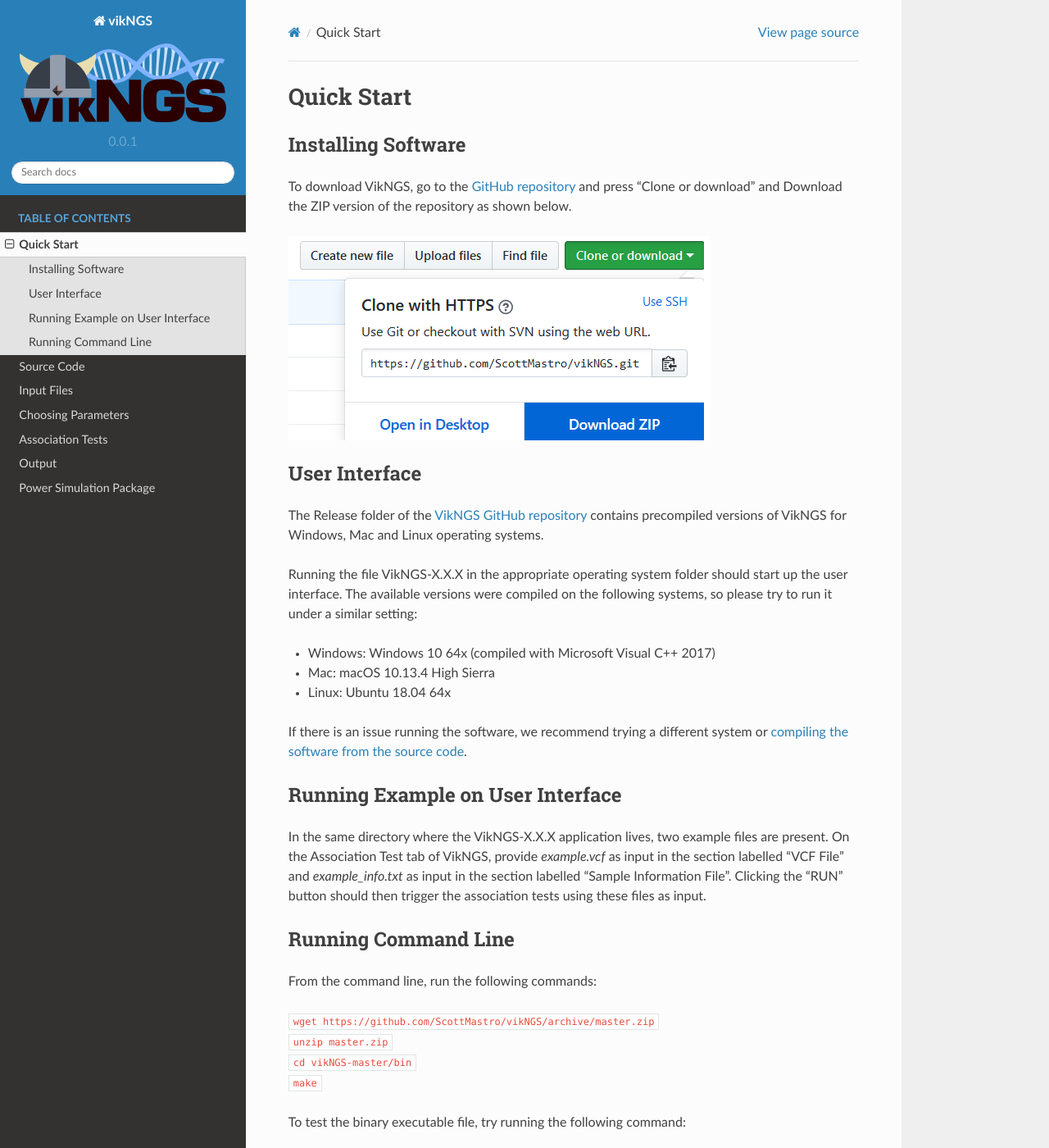
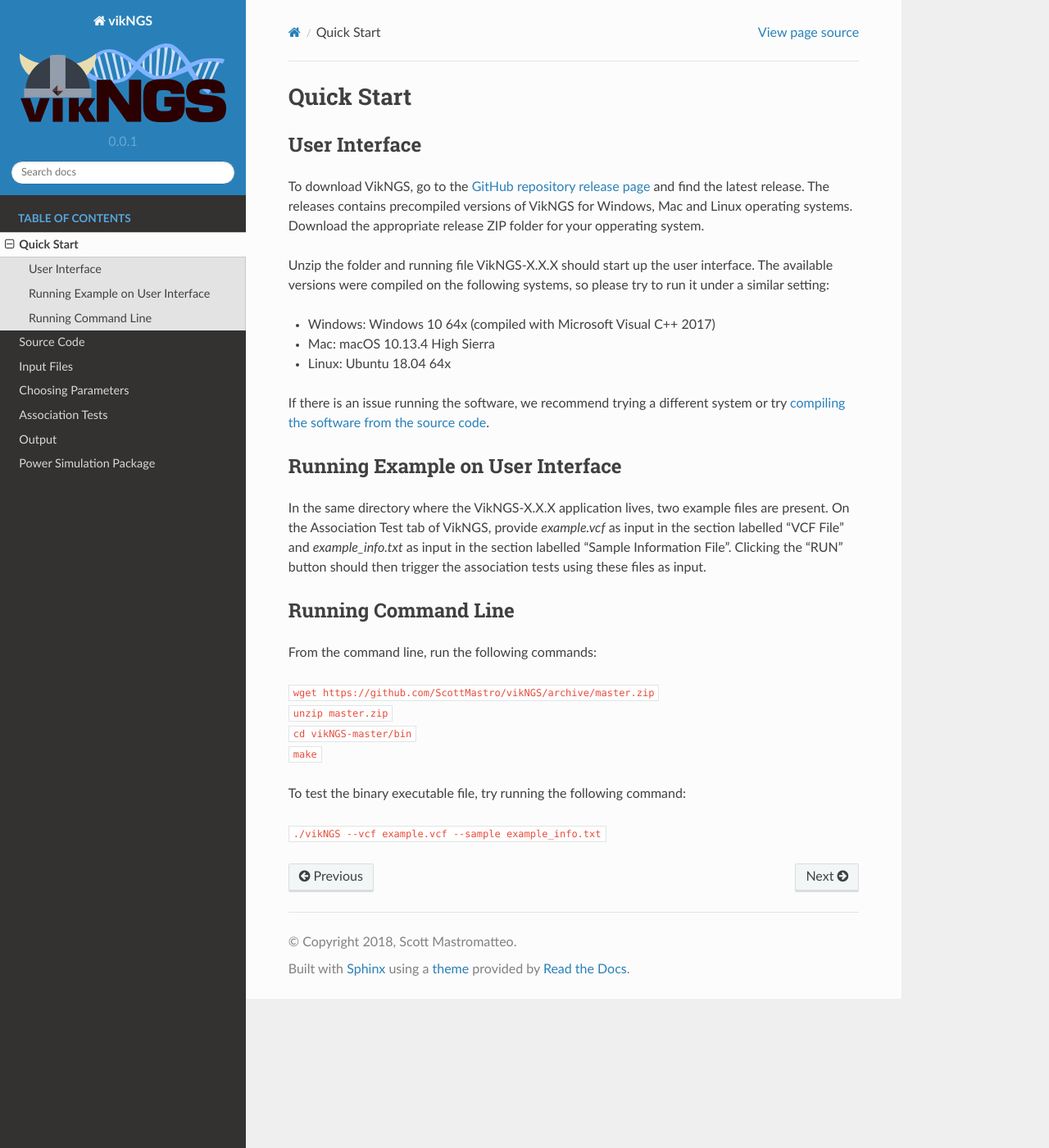
Before and after one commit to ScottMastro/vikngsdocs, a Sphinx documentation site: the page built from source/quick_start.rst, in a window 1280 px wide and 1400 px high. Shown: the whole window at 82% size. Built offline with Sphinx 7.4.7 and the Read the Docs theme 2.0.0, drawn with Linux system fonts in a browser that asks for light colours.

Commit message:
Update quick_start.rst

```diff
--- a/source/quick_start.rst
+++ b/source/quick_start.rst
@@ -3,19 +3,12 @@
 Quick Start
 ==================================
 
-Installing Software
-------------------------------
-
-To download VikNGS, go to the `GitHub repository <https://github.com/ScottMastro/vikNGS/tree/master/>`_ and press "Clone or download" and Download the ZIP version of the repository as shown below.
-
-.. figure:: resources/download.png
-
 User Interface
 ------------------------------
 
-The Release folder of the `VikNGS GitHub repository <https://github.com/ScottMastro/vikNGS/tree/master/>`_ contains precompiled versions of VikNGS for Windows, Mac and Linux operating systems.
+To download VikNGS, go to the `GitHub repository release page <https://github.com/ScottMastro/vikNGS/releases/>`_ and find the latest release. The releases contains precompiled versions of VikNGS for Windows, Mac and Linux operating systems. Download the appropriate release ZIP folder for your opperating system.
 
-Running the file VikNGS-X.X.X in the appropriate operating system folder should start up the user interface. The available versions were compiled on the following systems, so please try to run it under a similar setting:
+Unzip the folder and running file VikNGS-X.X.X should start up the user interface. The available versions were compiled on the following systems, so please try to run it under a similar setting:
 
 * Windows: Windows 10 64x (compiled with Microsoft Visual C++ 2017)
 
@@ -23,7 +16,7 @@
 
 * Linux: Ubuntu 18.04 64x
 
-If there is an issue running the software, we recommend trying a different system or  :ref:`compiling the software from the source code<source_code>`.
+If there is an issue running the software, we recommend trying a different system or try :ref:`compiling the software from the source code<source_code>`.
 
 Running Example on User Interface
 ------------------------------
```
